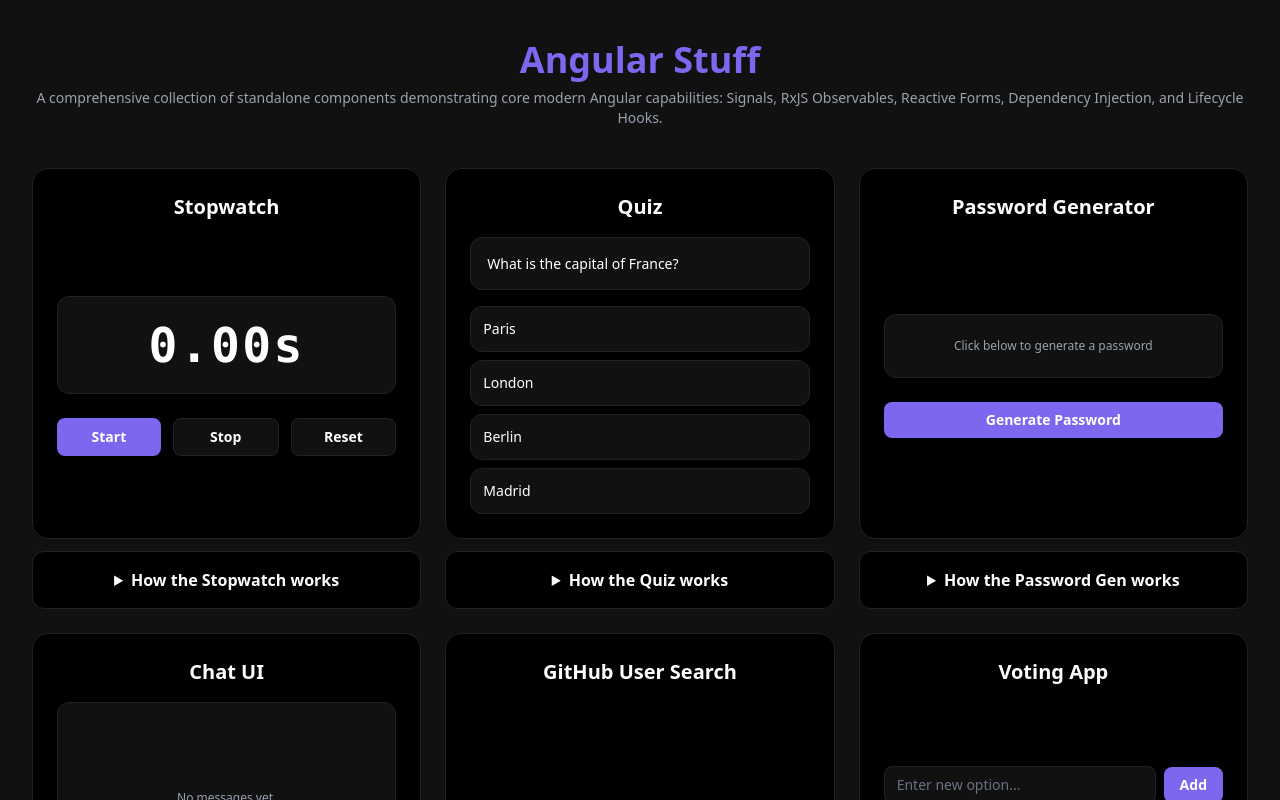
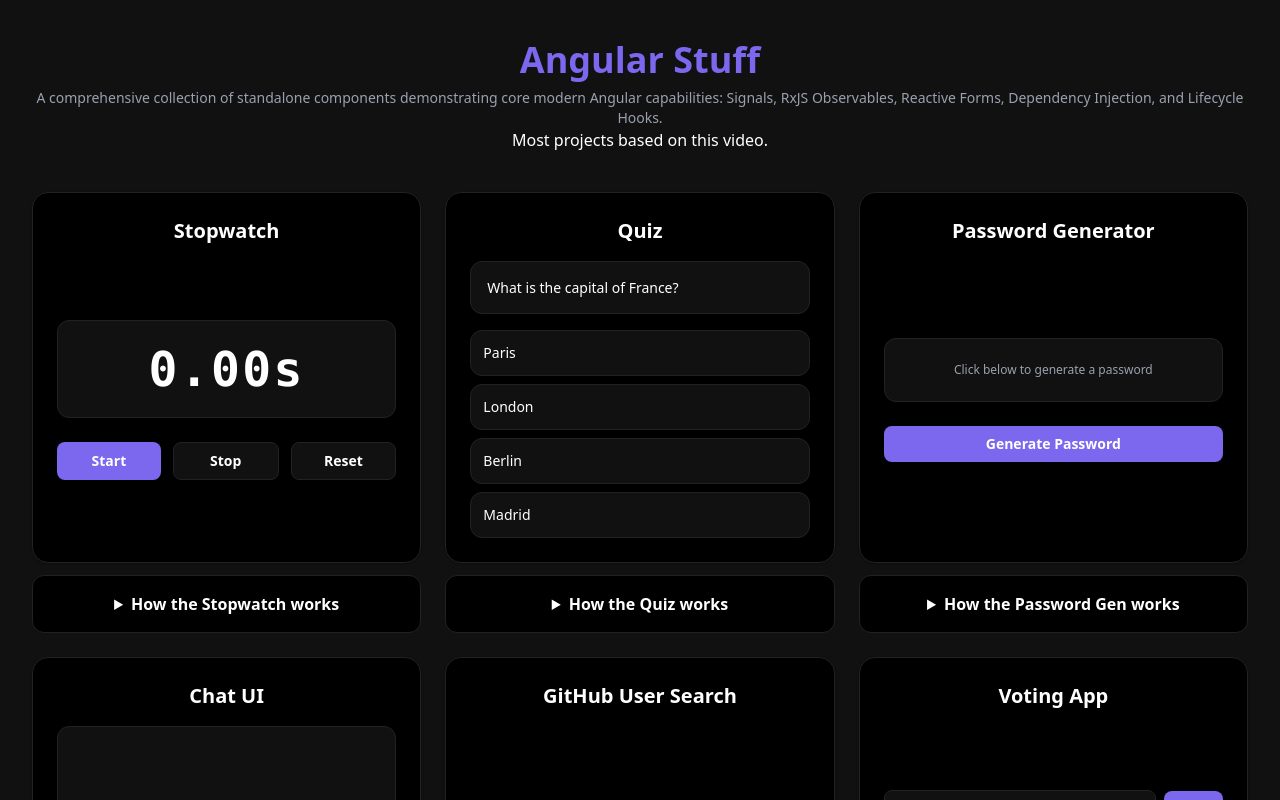
Before and after one commit to alex-papineau/angular-stuff, an Angular app: page / in a window 1280 px wide. Shown: the top 800 px of the page. Built offline with nearby package versions, Linux system fonts and the light colour scheme.

Commit message:
feat: add reference to video tutorial in header

```diff
--- a/src/app/app.html
+++ b/src/app/app.html
@@ -2,6 +2,7 @@
     <header class="text-center mb-10">
         <h1 class="text-4xl font-bold">Angular Stuff</h1>
         <p class="text-sm text-gray-400 mt-2">A comprehensive collection of standalone components demonstrating core modern Angular capabilities: Signals, RxJS Observables, Reactive Forms, Dependency Injection, and Lifecycle Hooks.</p>
+        <p>Most projects based on <a href="https://www.youtube.com/watch?v=McTvhcNxasE" target="_blank"> this video.</a></p>
     </header>
 
     <div class="grid grid-cols-1 md:grid-cols-2 lg:grid-cols-3 gap-6 items-stretch justify-center">
```
